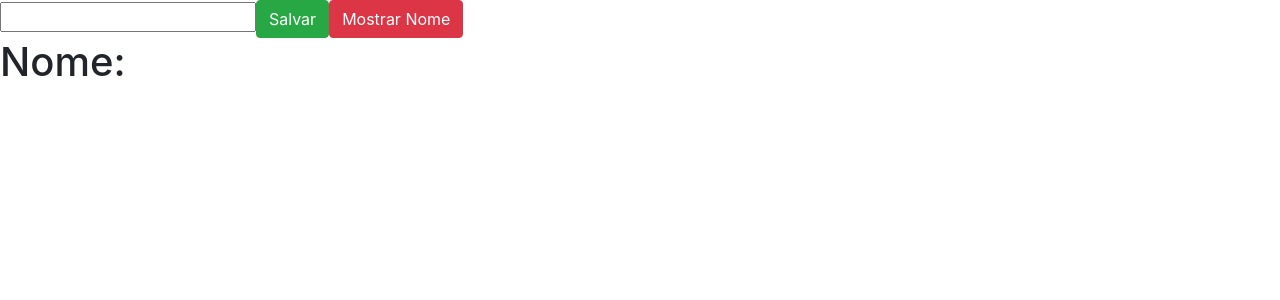
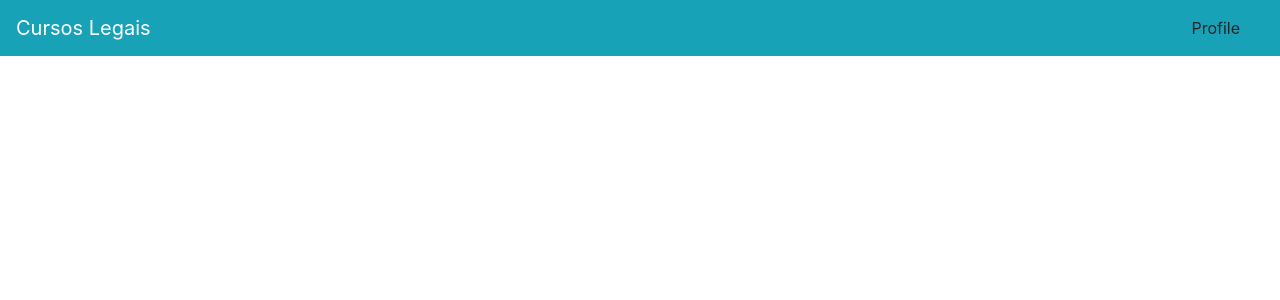
Before and after one commit to rodrixcornell/cursos-vue, a Vue app: page / in a window 1280 px wide. Shown: the top 300 px of the page. Built offline with nearby package versions, Linux system fonts and the light colour scheme.

Commit message:
No ramo master
- Componente Navbar;

- Mudanças a serem submetidas:
	new file:   .editorconfig
	modified:   src/App.vue
	new file:   src/components/Navbar.vue

```diff
--- a/src/App.vue
+++ b/src/App.vue
@@ -1,29 +1,19 @@
 <template>
   <div>
-    <form @submit.prevent="salvarForm" method="post">
-      <input type="text" v-model="nome" autocomplete="off">
-      <b-button type="submit" variant="success">Salvar</b-button>
-      <b-button variant="danger" @click="mostrarNome">Mostrar Nome</b-button>
-    </form>
-
-    <h1>Nome: {{ nome }}</h1>
+    <Navbar />
   </div>
 </template>
 
 <script>
+import Navbar from './components/Navbar'
+
 export default {
   name: 'App',
+  components: {
+    Navbar
+  },
   data () {
     return {
-      nome: ''
-    }
-  },
-  methods: {
-    salvarForm () {
-      alert(this.nome)
-    },
-    mostrarNome () {
-      alert(`o nome digitado é: ${this.nome}`)
     }
   }
 }
--- /dev/null
+++ b/src/components/Navbar.vue
@@ -0,0 +1,17 @@
+<template>
+  <b-navbar toggleable="lg" type="dark" variant="info">
+    <b-navbar-brand href="#">Cursos Legais</b-navbar-brand>
+
+  <!-- Right aligned nav items -->
+    <b-navbar-nav class="ml-auto">
+      <b-dropdown-item href="#">Profile</b-dropdown-item>
+    </b-navbar-nav>
+
+  </b-navbar>
+</template>
+
+<script>
+export default {
+  name: 'Navbar'
+}
+</script>
```
Also changed, not shown: 1 other file (tests, documents, lock files or other folders).
